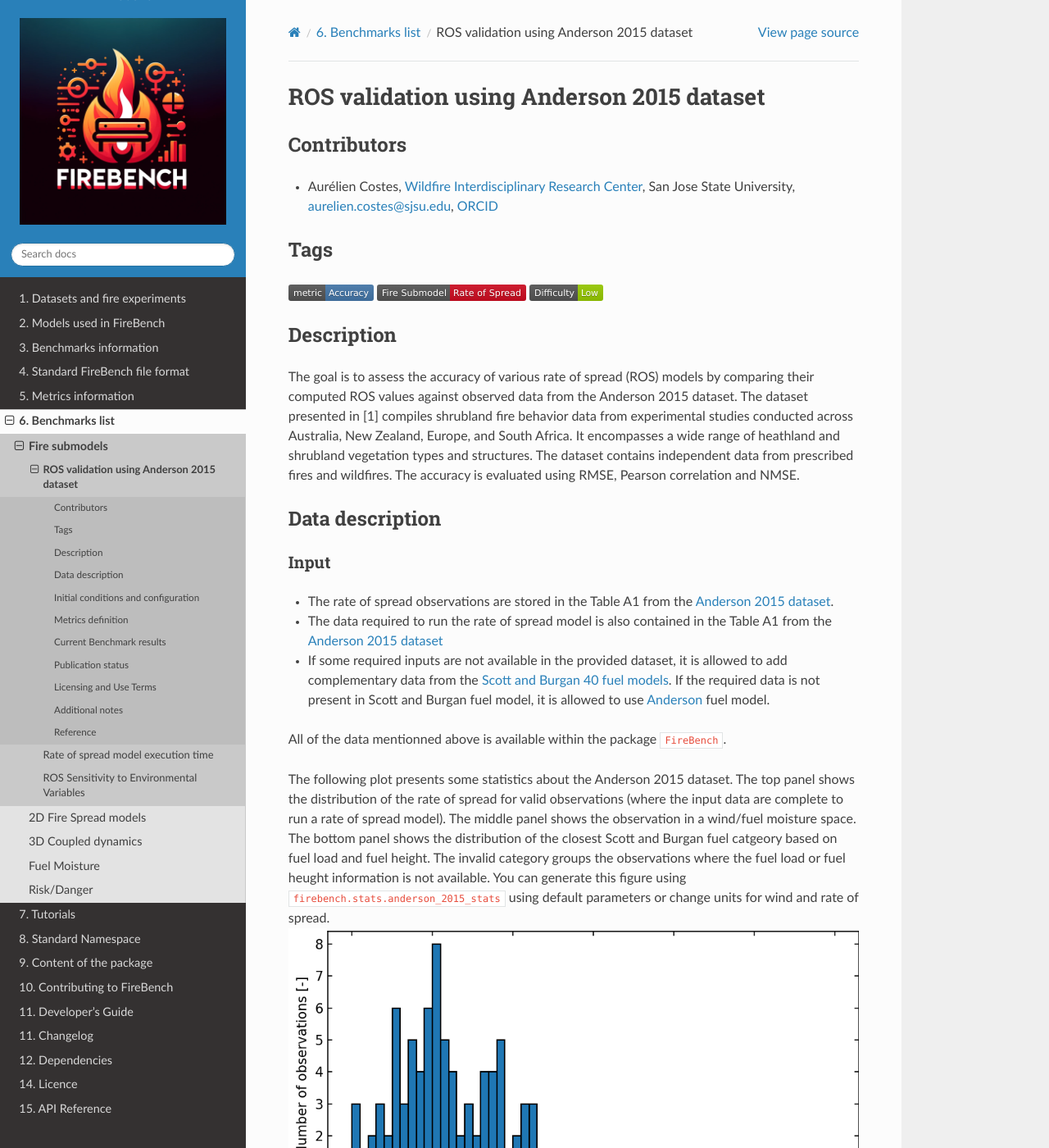
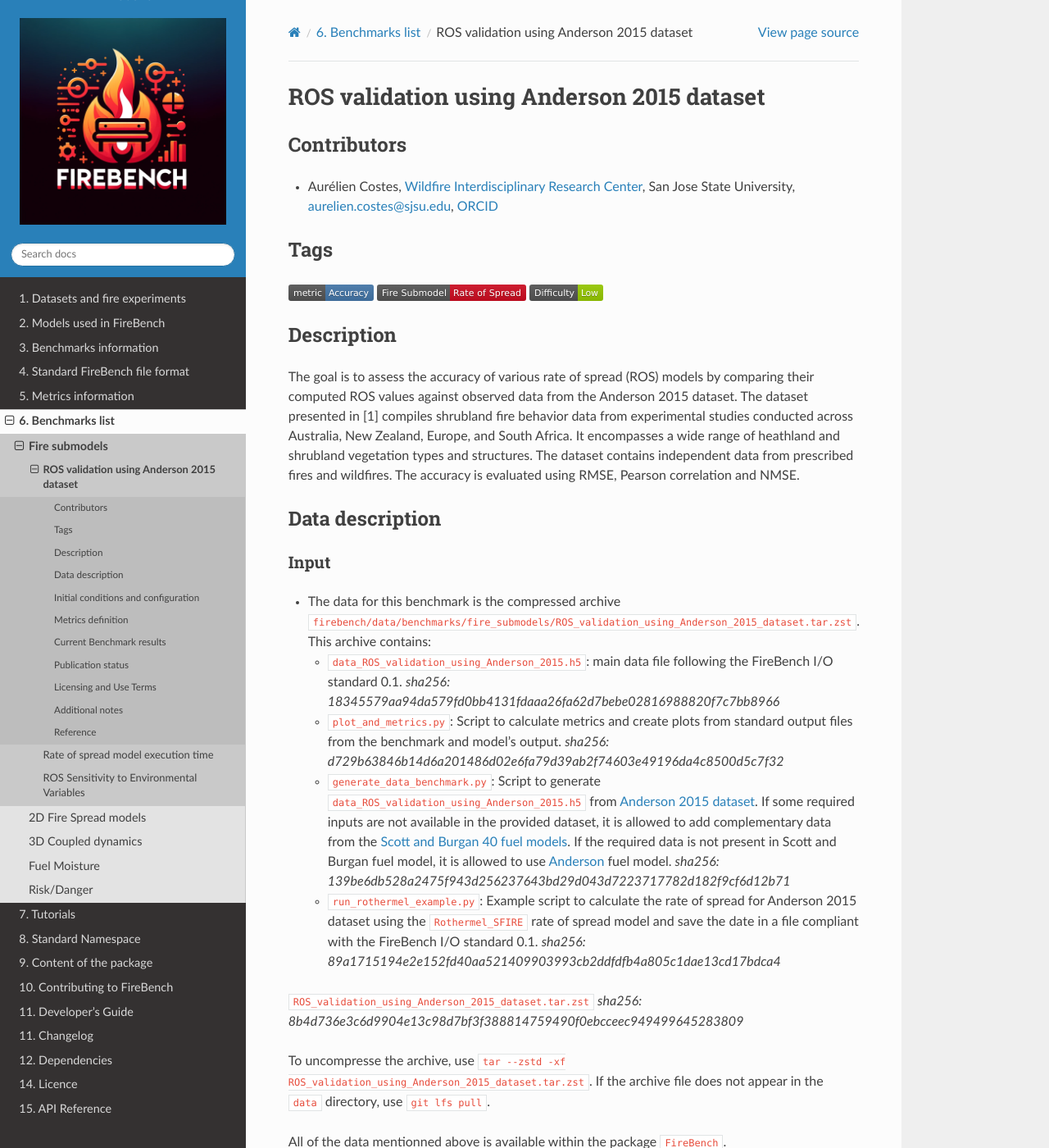
Before and after one commit to wirc-sjsu/firebench, a Sphinx documentation site: the page built from docs/benchmarks/fire_submodels/rate_of_spread/Anderson_2015_Validation/index.md, in a window 1280 px wide and 1400 px high. Shown: the whole window at 82% size. Built offline with Sphinx 7.4.7 and the Read the Docs theme 3.1.0, drawn with Linux system fonts in a browser that asks for light colours; some of the changed text lies outside the part shown.

Commit message:
update Anderson 2015 benchmark
- add benchmark archive
- update documentation

```diff
--- a/docs/benchmarks/fire_submodels/rate_of_spread/Anderson_2015_Validation/index.md
+++ b/docs/benchmarks/fire_submodels/rate_of_spread/Anderson_2015_Validation/index.md
@@ -16,9 +16,17 @@ The accuracy is evaluated using RMSE, Pearson correlation and NMSE.
 
 ## Data description
 ### Input
-- The rate of spread observations are stored in the Table A1 from the [Anderson 2015 dataset](../../../../dataset_experiments/Anderson_2015_dataset.md).
-- The data required to run the rate of spread model is also contained in the Table A1 from the [Anderson 2015 dataset](../../../../dataset_experiments/Anderson_2015_dataset.md)
-- If some required inputs are not available in the provided dataset, it is allowed to add complementary data from the [Scott and Burgan 40 fuel models](../../../../fire_models_info/21_fuel_models/03_SB40.md). If the required data is not present in Scott and Burgan fuel model, it is allowed to use [Anderson](../../../../fire_models_info/21_fuel_models/02_Anderson.md) fuel model.
+- The data for this benchmark is the compressed archive `firebench/data/benchmarks/fire_submodels/ROS_validation_using_Anderson_2015_dataset.tar.zst`.
+This archive contains:
+    - `data_ROS_validation_using_Anderson_2015.h5`: main data file following the FireBench I/O standard 0.1. *sha256: 18345579aa94da579fd0bb4131fdaaa26fa62d7bebe02816988820f7c7bb8966*
+    - `plot_and_metrics.py`: Script to calculate metrics and create plots from standard output files from the benchmark and model's output. *sha256: d729b63846b14d6a201486d02e6fa79d39ab2f74603e49196da4c8500d5c7f32*
+    - `generate_data_benchmark.py`: Script to generate `data_ROS_validation_using_Anderson_2015.h5` from [Anderson 2015 dataset](../../../../dataset_experiments/Anderson_2015_dataset.md). If some required inputs are not available in the provided dataset, it is allowed to add complementary data from the [Scott and Burgan 40 fuel models](../../../../fire_models_info/21_fuel_models/03_SB40.md). If the required data is not present in Scott and Burgan fuel model, it is allowed to use [Anderson](../../../../fire_models_info/21_fuel_models/02_Anderson.md) fuel model. *sha256: 139be6db528a2475f943d256237643bd29d043d7223717782d182f9cf6d12b71*
+    - `run_rothermel_example.py`: Example script to calculate the rate of spread for Anderson 2015 dataset using the `Rothermel_SFIRE` rate of spread model and save the date in a file compliant with the FireBench I/O standard 0.1. *sha256: 89a1715194e2e152fd40aa521409903993cb2ddfdfb4a805c1dae13cd17bdca4*
+
+`ROS_validation_using_Anderson_2015_dataset.tar.zst` *sha256: 8b4d736e3c6d9904e13c98d7bf3f388814759490f0ebcceec949499645283809*
+
+To uncompresse the archive, use `tar --zstd -xf ROS_validation_using_Anderson_2015_dataset.tar.zst`.
+If the archive file does not appear in the `data` directory, use `git lfs pull`.
 
 All of the data mentionned above is available within the package `FireBench`.
 
```
Also changed, not shown: other parts of docs/benchmarks/fire_submodels/rate_of_spread/Anderson_2015_Validation/index.md (+1 -1 lines), CHANGELOG.md (+4 -1 lines), docs/_static/workflow/rate_of_spread/Anderson_2015_Validation/Rothermel_SFIRE.png, 1 other file.
